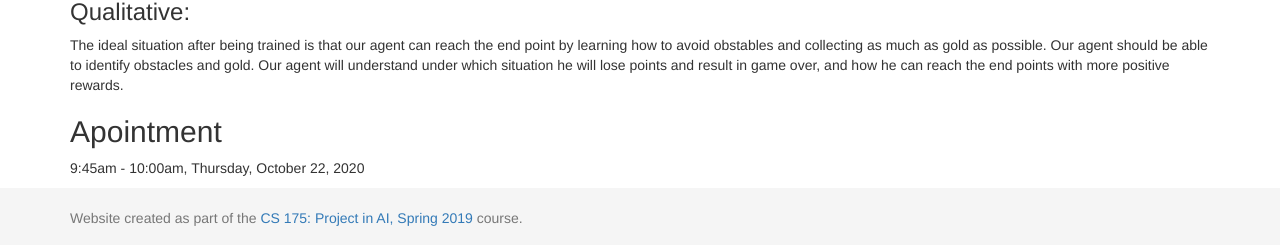
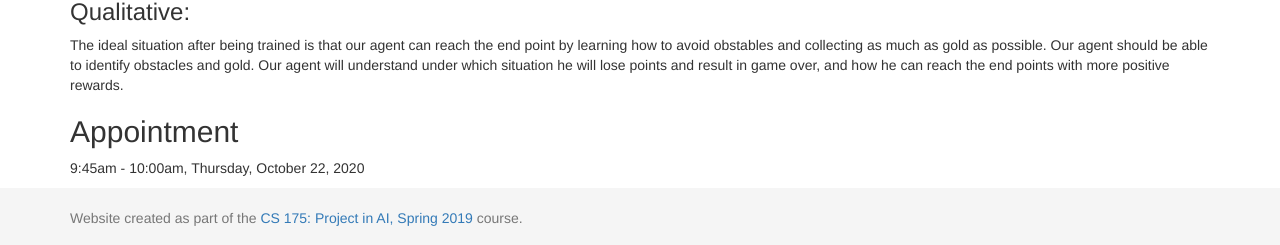
Before and after one commit to jacksujingcheng/MSurf, a Jekyll site: the page built from docs/proposal.md, in a window 1280 px wide and 1006 px high. Shown: the part 758-1003 px from the top of the window. Built offline with Jekyll 4.4.1, drawn with Linux system fonts in a browser that asks for light colours; our own code applies the rules of GitHub Pages for plain Markdown files; formulas are drawn with MathJax 3.

Commit message:
Update proposal.md

```diff
--- a/docs/proposal.md
+++ b/docs/proposal.md
@@ -19,6 +19,6 @@ At the beginning, we will set the epsilon greedy strategy as 1 to ask our agent
 ### Qualitative:
 The ideal situation after being trained is that our agent can reach the end point by learning how to avoid obstables and collecting as much as gold as possible. Our agent should be able to identify obstacles and gold. Our agent will understand under which situation he will lose points and result in game over, and how he can reach the end points with more positive rewards.
 
-## Apointment
+## Appointment
 
 9:45am - 10:00am, Thursday, October 22, 2020
```
